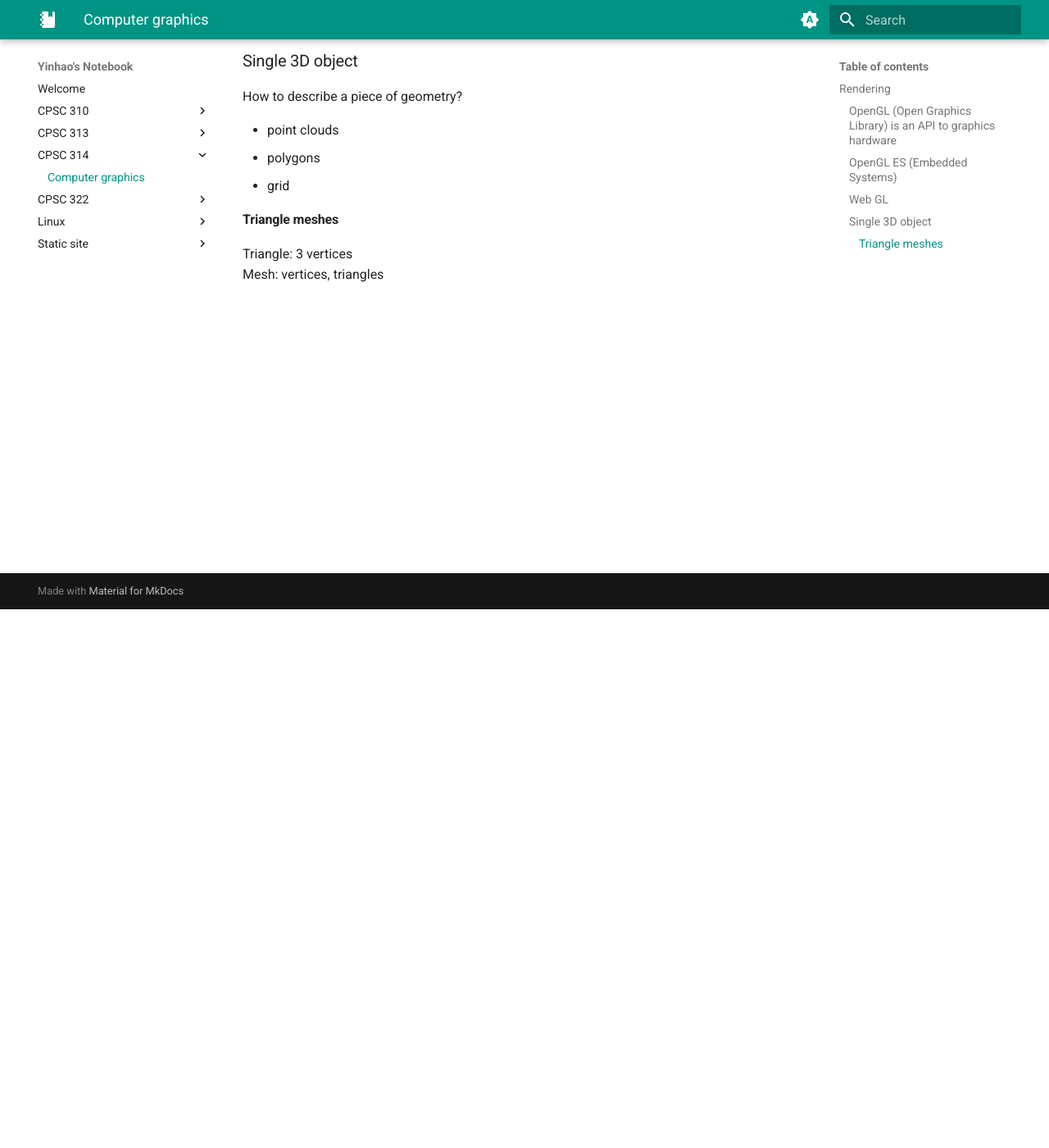
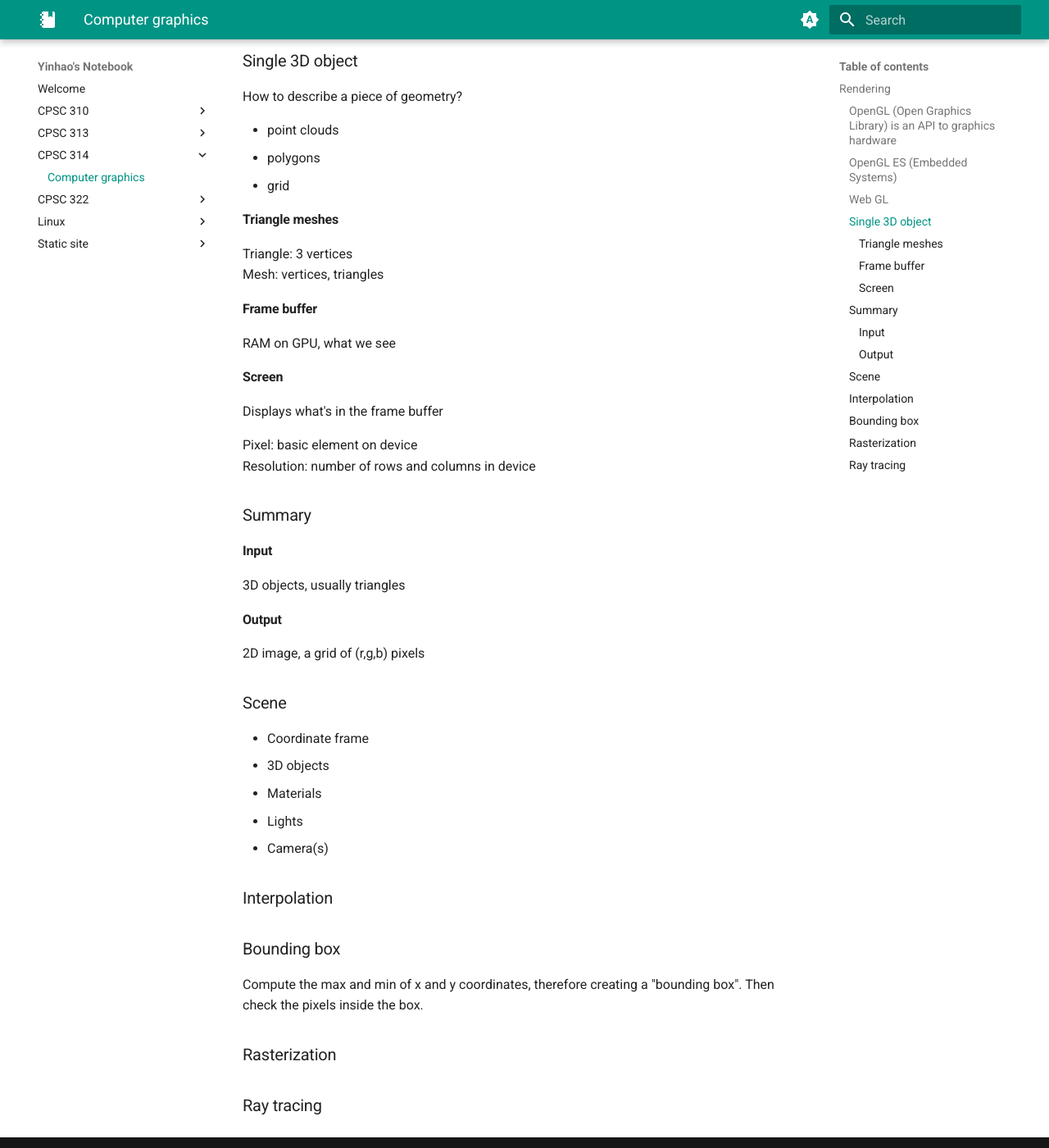
Before and after one commit to yinhao-f/notes, an MkDocs documentation site: the page built from docs/CPSC-314/1-rendering.md, in a window 1280 px wide and 1400 px high, scrolled down 657 px. Shown: the whole window at 82% size. Built offline with MkDocs 1.6.1 and Material for MkDocs 9.7.7, drawn with Linux system fonts in a browser that asks for light colours.

Commit message:
314 notes

```diff
--- a/docs/CPSC-314/1-rendering.md
+++ b/docs/CPSC-314/1-rendering.md
@@ -32,3 +32,42 @@ How to describe a piece of geometry?
 
 Triangle: 3 vertices
 Mesh: vertices, triangles
+
+#### Frame buffer
+
+RAM on GPU, what we see
+
+#### Screen
+
+Displays what's in the frame buffer
+
+Pixel: basic element on device
+Resolution: number of rows and columns in device
+
+### Summary
+
+#### Input
+
+3D objects, usually triangles
+
+#### Output
+
+2D image, a grid of (r,g,b) pixels
+
+### Scene
+
+- Coordinate frame
+- 3D objects
+- Materials
+- Lights
+- Camera(s)
+
+### Interpolation
+
+### Bounding box
+
+Compute the max and min of x and y coordinates, therefore creating a "bounding box". Then check the pixels inside the box.
+
+### Rasterization
+
+### Ray tracing
```
